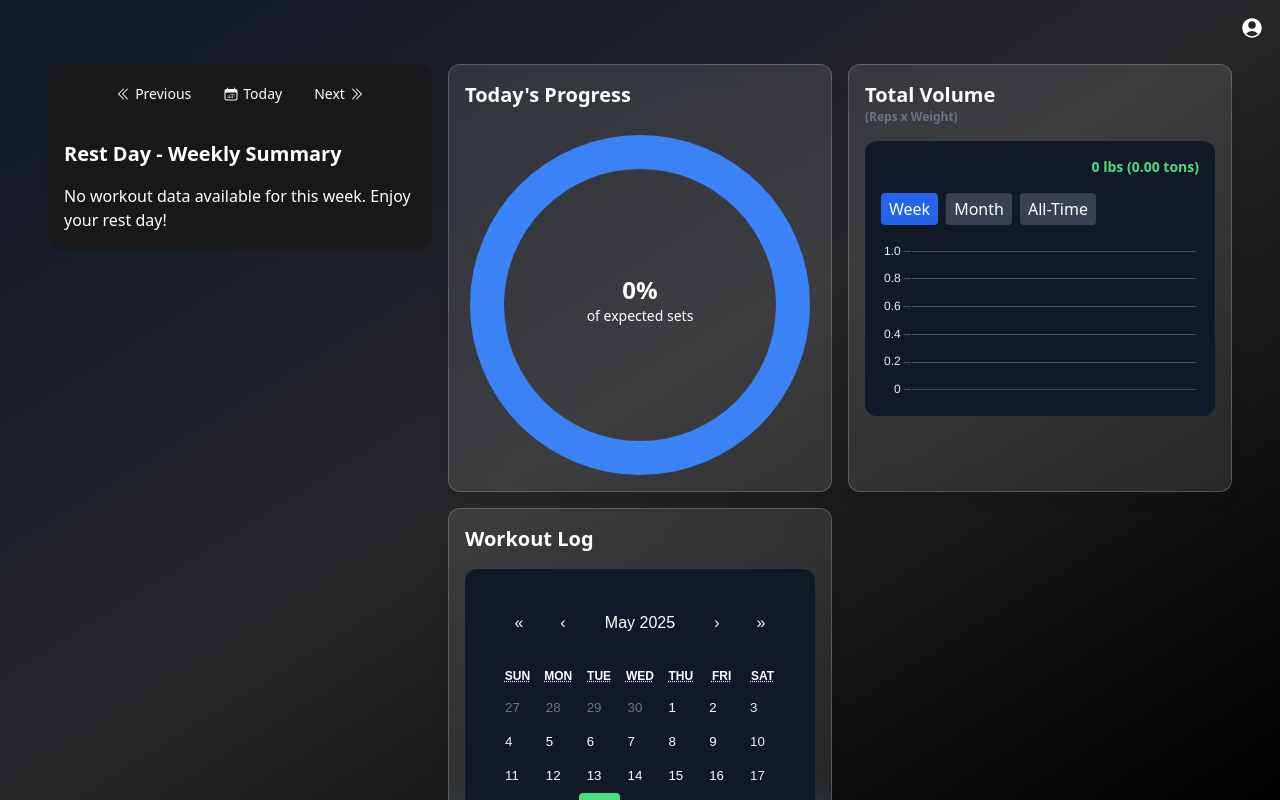
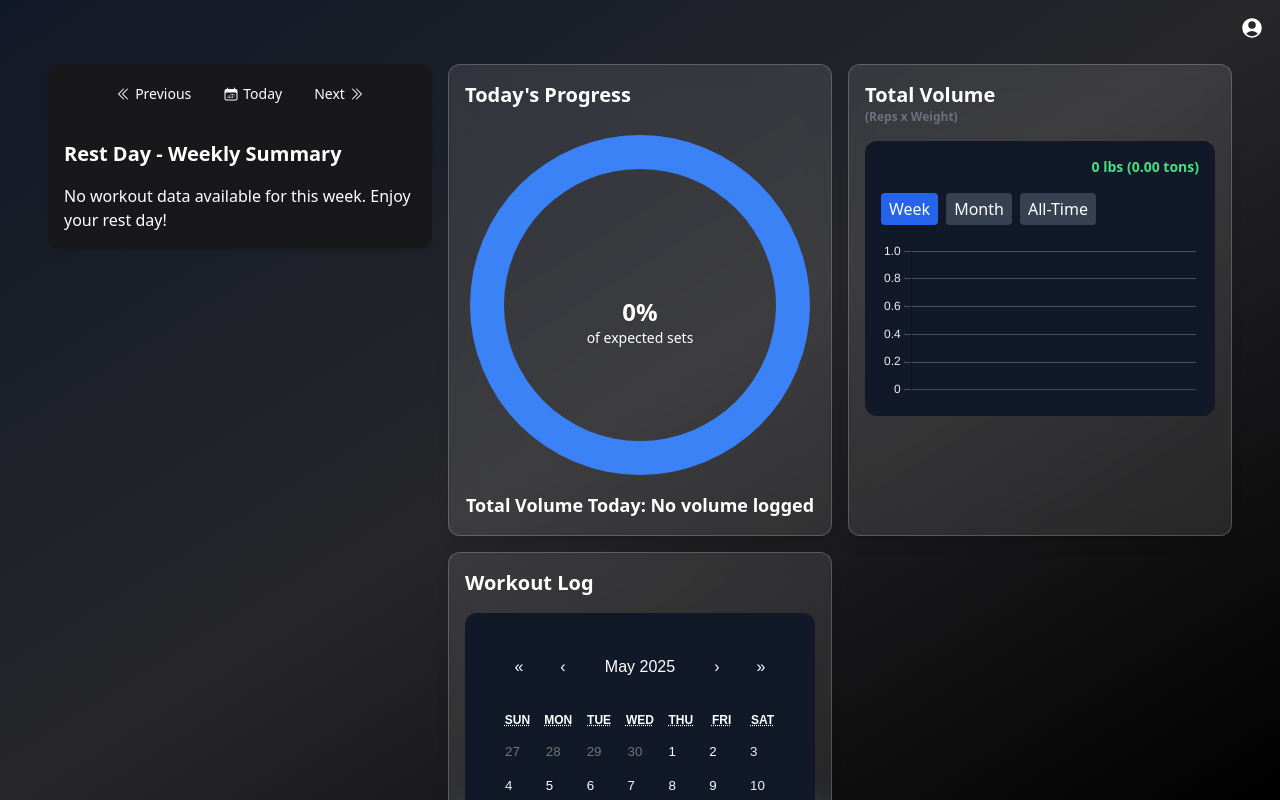
Before and after one commit to BrascoMarketing/Kevin-s-React-App-Tracker, a React (Vite) app: page / in a window 1280 px wide. Shown: the top 800 px of the page. Built offline with nearby package versions, Linux system fonts and the light colour scheme.

Commit message:
Updated DailyProgressRing to include the day's Volume Total

```diff
--- a/src/App.jsx
+++ b/src/App.jsx
@@ -164,6 +164,8 @@ function App() {
                 <DailyProgressRing
                   targetSets={targetSets}
                   loggedSets={totalLoggedSetsForViewedDay}
+                  exerciseLogs={exerciseLogs}
+                  viewedDate={viewedDate}
                 />
               </div>
               <div className="bg-white/10 backdrop-blur-md border border-white/20 rounded-xl p-4 shadow-lg">
--- a/src/components/DailyProgressRing.jsx
+++ b/src/components/DailyProgressRing.jsx
@@ -1,9 +1,36 @@
 import { Doughnut } from 'react-chartjs-2';
 import { Chart as ChartJS, ArcElement, Tooltip } from 'chart.js';
+import { useState, useEffect } from 'react';
 
 ChartJS.register(ArcElement, Tooltip);
 
-export default function DailyProgressRing({ targetSets, loggedSets }) {
+export default function DailyProgressRing({ targetSets, loggedSets, exerciseLogs, viewedDate }) {
+  const [dailyVolume, setDailyVolume] = useState(0);
+
+  // Calculate daily volume from exerciseLogs
+  useEffect(() => {
+    // Get viewedDate as a string (e.g., "Wed Jun 18 2025")
+    const viewedKey = viewedDate.toDateString();
+
+    // Filter logs for viewedDate
+    const viewedLogs = exerciseLogs.filter(
+      (log) => new Date(log.date).toDateString() === viewedKey
+    );
+
+    // Calculate total volume (sum of reps * weight across all sets)
+    const totalVolume = viewedLogs.reduce((sum, log) => {
+      return sum + log.sets.reduce((setSum, set) => setSum + (set.reps * set.weight || 0), 0);
+    }, 0);
+
+    setDailyVolume(totalVolume);
+
+    // Debug logs
+    console.log('viewedDate:', viewedDate);
+    console.log('viewedKey:', viewedKey);
+    console.log('viewedLogs:', viewedLogs);
+    console.log('totalVolume:', totalVolume);
+  }, [exerciseLogs, viewedDate]); // Recalculate when logs or date change
+
   const progressRaw = targetSets > 0 ? (loggedSets / targetSets) * 100 : 0;
   const percentage = Math.min(progressRaw, 100);
   const isOverAchieved = progressRaw > 100;
@@ -24,12 +51,17 @@ export default function DailyProgressRing({ targetSets, loggedSets }) {
   };
 
   return (
-    <div className={`relative w-45 h-45 block m-auto ${isOverAchieved ? 'animate-pulse' : ''} `}>
+    <div className={`relative w-45 h-45 block m-auto ${isOverAchieved ? 'animate-pulse' : ''}`}>
       <Doughnut data={data} options={options} />
       <div className="absolute inset-0 flex flex-col items-center justify-center text-white">
         <span className="text-2xl font-bold">{Math.round(progressRaw)}%</span>
         <span className="text-sm">of expected sets</span>
       </div>
+      <div className="mt-4 text-center text-white">
+        <span className="text-lg font-semibold">
+          Total Volume Today: {dailyVolume > 0 ? `${dailyVolume.toLocaleString('en-US')} lbs` : 'No volume logged'}
+        </span>
+      </div>
     </div>
   );
 }
--- a/src/components/DayView.jsx
+++ b/src/components/DayView.jsx
@@ -282,6 +282,8 @@ export default function DayView({ exercises, categoryOrder, viewedDate, setViewe
                           updatedLogs.push(logEntry);
                           localStorage.setItem("exerciseLogs", JSON.stringify(updatedLogs));
                           setExerciseLogs(updatedLogs);
+                          // Dispatch custom event
+                          window.dispatchEvent(new Event('exerciseLogsUpdated'));
                         }
                       }}
                       className="completion bg-green-600 text-white px-2 py-1 rounded"
```
